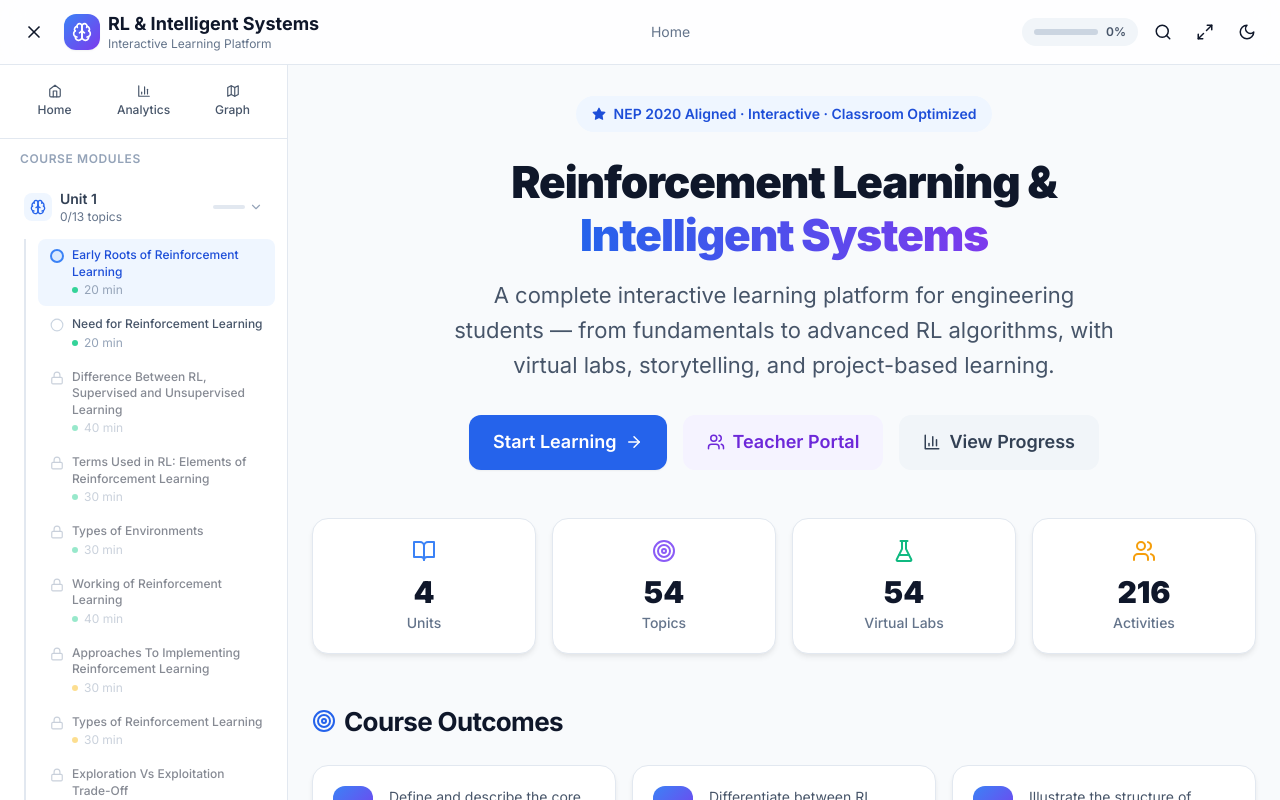
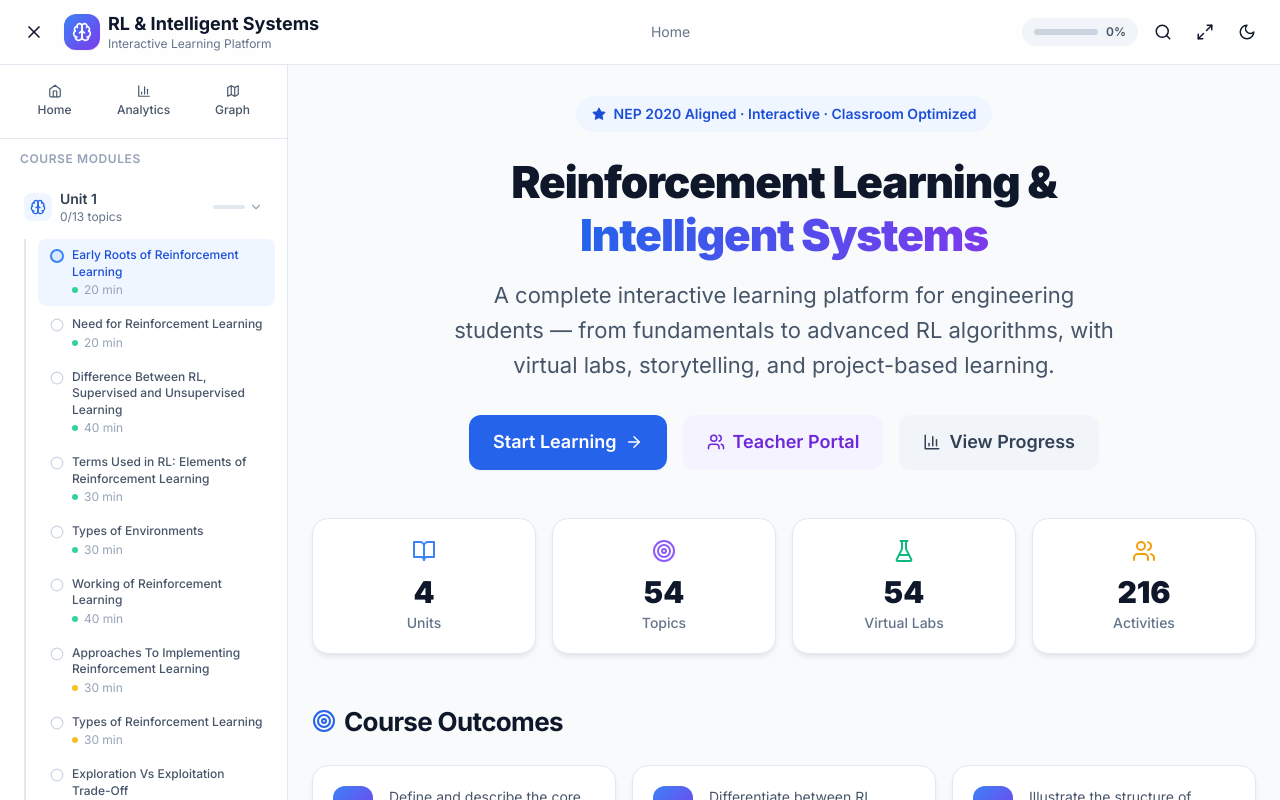
Before and after one commit to muzabasha/rlis, a React (Vite) app: page / in a window 1280 px wide. Shown: the top 800 px of the page. Built offline with nearby package versions, Linux system fonts and the light colour scheme.

Commit message:
Unlocked all topics in sidebar for free navigation

```diff
--- a/src/components/layout/Sidebar.tsx
+++ b/src/components/layout/Sidebar.tsx
@@ -126,24 +126,20 @@ export default function Sidebar() {
                                         {unit.topics.map((topic, idx) => {
                                             const progress = getProgress(topic.id);
                                             const isActive = currentTopic === topic.id;
-                                            const isLocked = idx > 0 && !getProgress(unit.topics[idx - 1].id)?.completed && idx > 1;
+                                            const isLocked = false; // All topics unlocked
 
                                             return (
                                                 <button
                                                     key={topic.id}
-                                                    onClick={() => !isLocked && handleTopicClick(unit.id, topic.id)}
+                                                    onClick={() => handleTopicClick(unit.id, topic.id)}
                                                     className={`w-full flex items-start gap-2 px-3 py-2 rounded-lg text-left transition-all duration-150 ${isActive
                                                             ? 'bg-primary-50 dark:bg-primary-900/30 text-primary-700 dark:text-primary-300'
-                                                            : isLocked
-                                                                ? 'opacity-50 cursor-not-allowed'
-                                                                : 'hover:bg-slate-50 dark:hover:bg-slate-700/50 text-slate-600 dark:text-slate-400 hover:text-slate-900 dark:hover:text-slate-100'
+                                                            : 'hover:bg-slate-50 dark:hover:bg-slate-700/50 text-slate-600 dark:text-slate-400 hover:text-slate-900 dark:hover:text-slate-100'
                                                         }`}
                                                 >
                                                     <div className="mt-0.5 flex-shrink-0">
                                                         {progress?.completed ? (
                                                             <CheckCircle2 size={14} className="text-emerald-500" />
-                                                        ) : isLocked ? (
-                                                            <Lock size={14} className="text-slate-400" />
                                                         ) : isActive ? (
                                                             <div className="w-3.5 h-3.5 rounded-full border-2 border-primary-500 bg-primary-100 dark:bg-primary-900" />
                                                         ) : (
```
